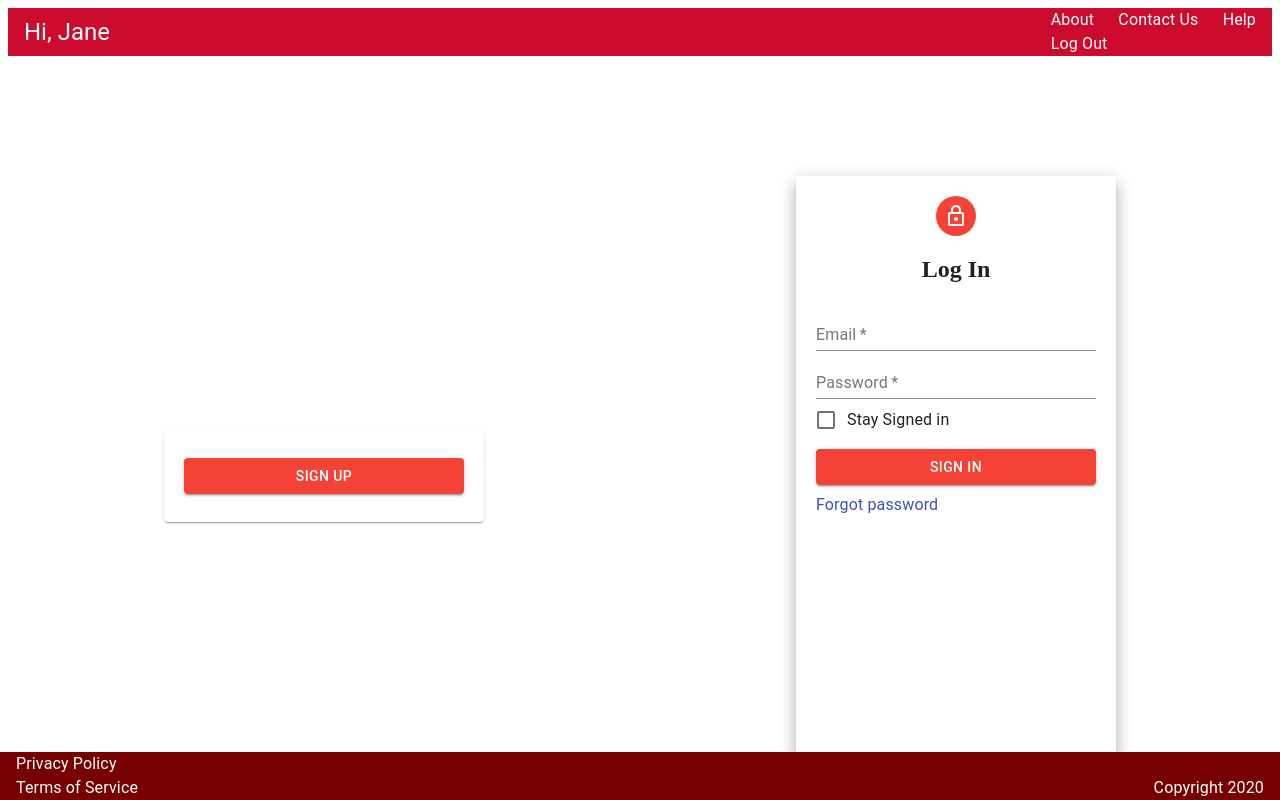
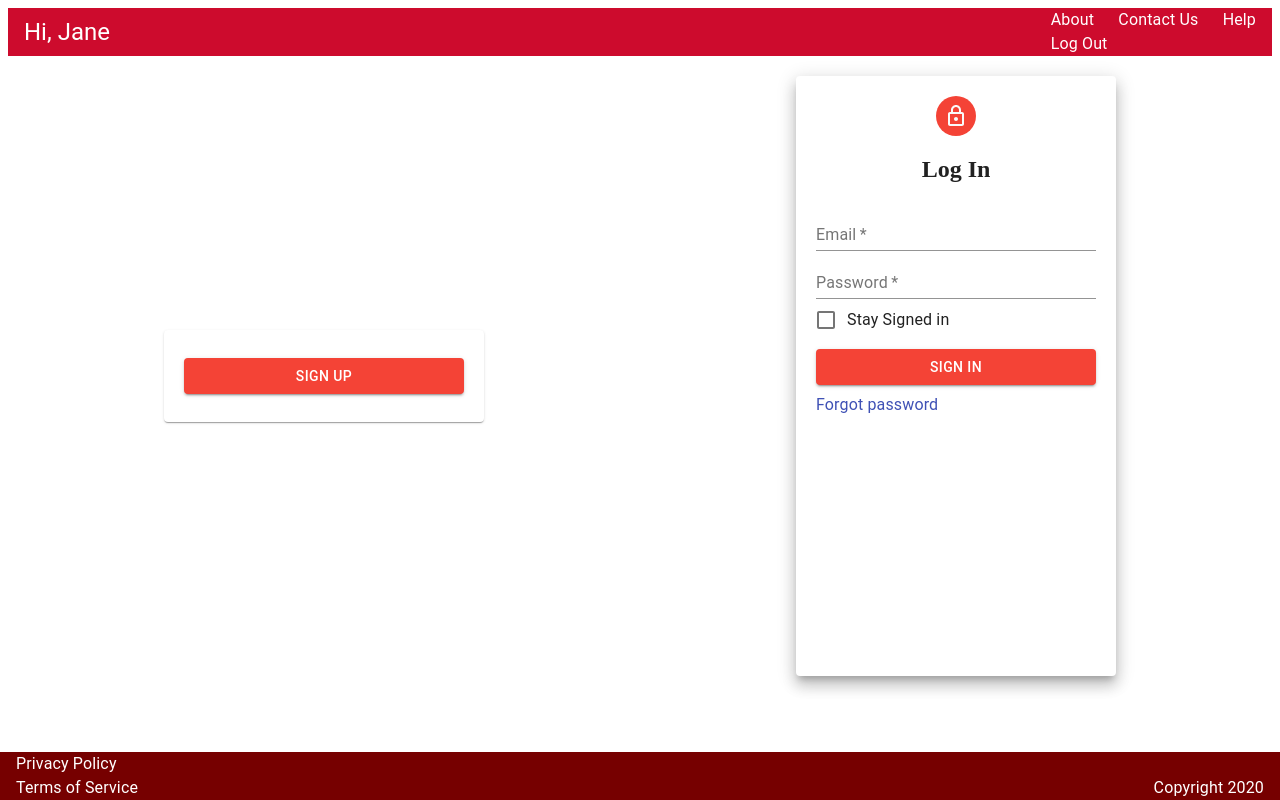
Before and after one commit to Conteo-Inc/conteo, a React app in the folder frontend/: page /Tokens in a window 1280 px wide. Built offline with nearby package versions, Linux system fonts and the light colour scheme; the HTML template or start-up script is replaced by a standard one.

Commit message:
fixed sign/login form ui

```diff
--- a/frontend/src/FullPageRoutes/TokenPage.tsx
+++ b/frontend/src/FullPageRoutes/TokenPage.tsx
@@ -22,10 +22,7 @@ const useStyles = makeStyles({
   },
   btnStyle: {
     margin: "8px 0",
-  },
-  pageStyle: {
-    margin: "100px auto",
-  },
+  }
 })
 
 export default function TokenPage(): JSX.Element {
@@ -85,7 +82,7 @@ export default function TokenPage(): JSX.Element {
       ) : displayedForm === "signup" ? (
         <SignupForm handle_signup={handle_signup} errorMessage={errMessage} />
       ) : (
-        <Grid container className={classes.pageStyle}>
+        <Grid container>
           <Grid
             container
             spacing={0}
```
